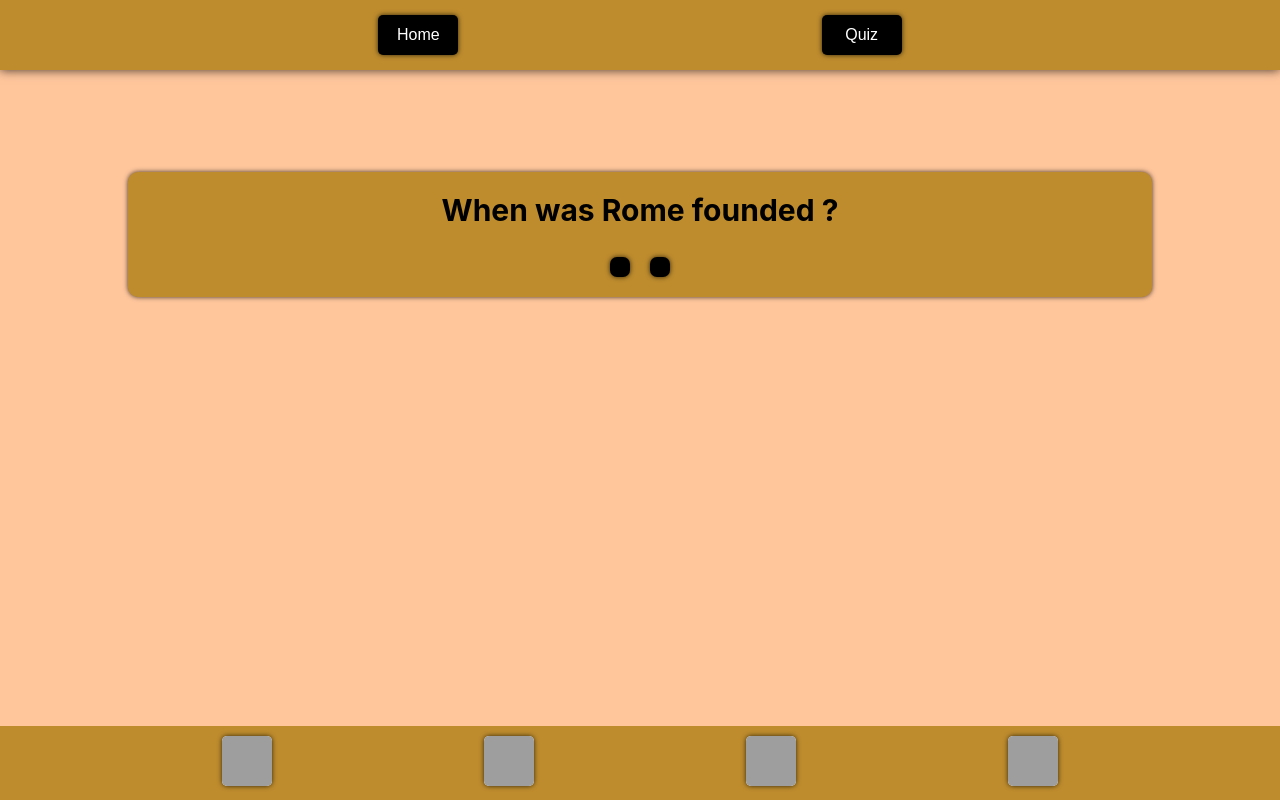
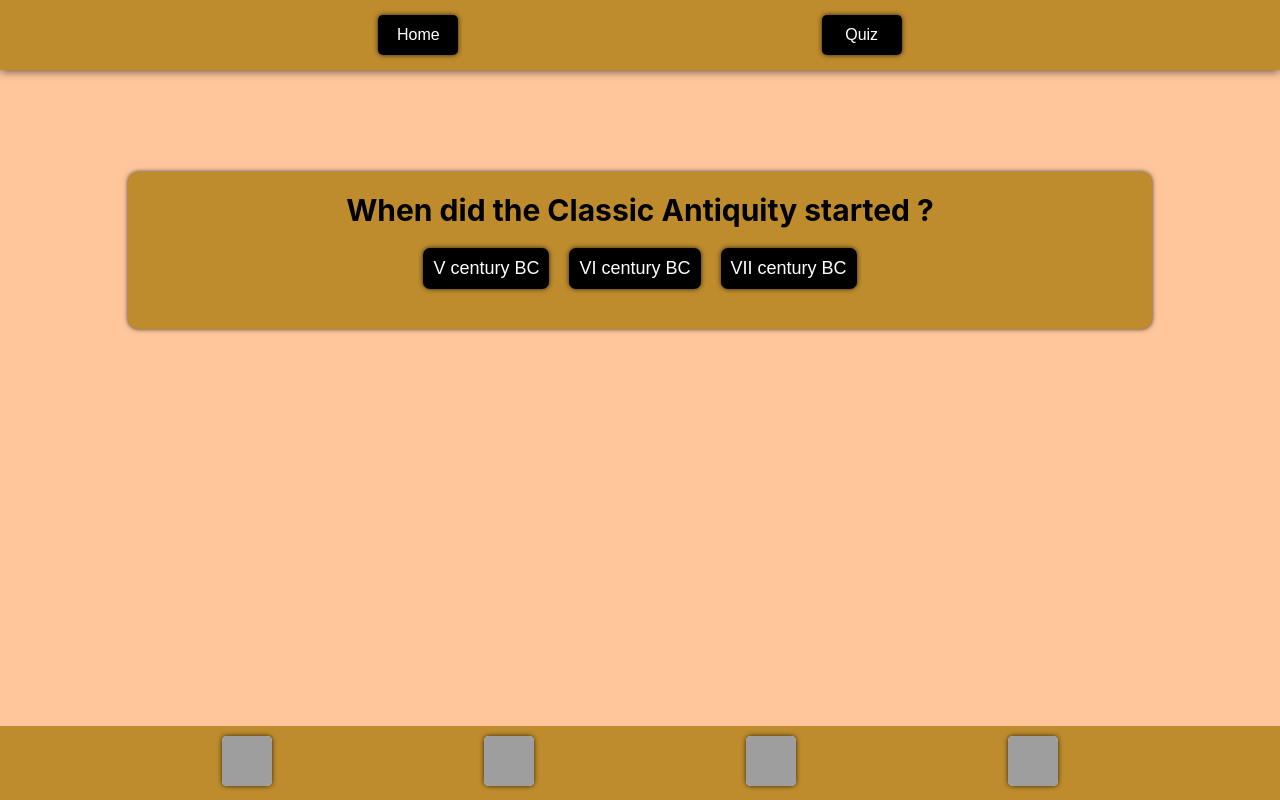
Before and after one commit to Maxence-P/Hackathon_01, a React (Create React App) app: page /Quiz in a window 1280 px wide. Both pictures are taken after a click on the button "Start". Built offline with nearby package versions, Linux system fonts and the light colour scheme; grey boxes are pictures that could not be loaded.

Commit message:
Finish quiz system

```diff
--- a/src/components/Quiz.css
+++ b/src/components/Quiz.css
@@ -36,3 +36,11 @@
 .quizWrapper button:focus {
     box-shadow: 0px 0px 0px 2px rgb(100, 100, 100);
 }
+
+.buttonWrapper {
+    margin-bottom: 20px;
+}
+
+.congratulation {
+    margin-top: 10px;
+}
--- a/src/components/Quiz.jsx
+++ b/src/components/Quiz.jsx
@@ -81,24 +81,41 @@ const Quiz = () => {
     ]
     const [inQuiz, setQuiz] = useState(false);
     const [quest, setQuest] = useState(0);
-    const initQues = () => {
-        setQuest(Math.floor(Math.random() * questList.length));
+    const [goodAws, setGoodAws] = useState(0);
+    const [result, setResultVisible] = useState(false)
+
+    const seeResult = () => {
+        setResultVisible(true);
+    }
+
+    const NextQues = () => {
+        if (quest === questList.length - 1){ return seeResult() }
+        setQuest(quest + 1);
     }
     const repon = (e) => {
-        console.log(e.target.id === questList[quest].good);
+        // console.log(e.target.id === questList[quest].good);
+        if (e.target.id === questList[quest].good) { setGoodAws( goodAws + 1 ) };
+        NextQues();
+    }
+    const reloadGame = () => {
+        setQuest(0);
+        setResultVisible(false);
+        setGoodAws(0);
     }
     return (
         <div className='quizWrapper'>
             {!inQuiz ?
-                <button className='startGame' onClick={() => {initQues(); setQuiz(true)}}>Start</button>
+                <button className='startGame' onClick={() => {setQuiz(true)}}>Start</button>
                 :
                 <>
-                    <h2>{questList[quest].ques}</h2>
+                    {!result && <h2>{questList[quest].ques}</h2>}
                     <div className='buttonWrapper'>
-                        {questList[quest].rep.map((el, id) => (
+                        {!result && questList[quest].rep.map((el, id) => (
                             <button onClick={repon} key={`questId${id}`} id={id}>{el}</button>
                         ))}
                     </div>
+                    {result && <button onClick={reloadGame}>Try Again</button>}
+                    {result && <div className='congratulation'>Congratulations {Math.floor(goodAws / questList.length * 100)} % of right answer</div>}
                 </>
             }
         </div>
```
